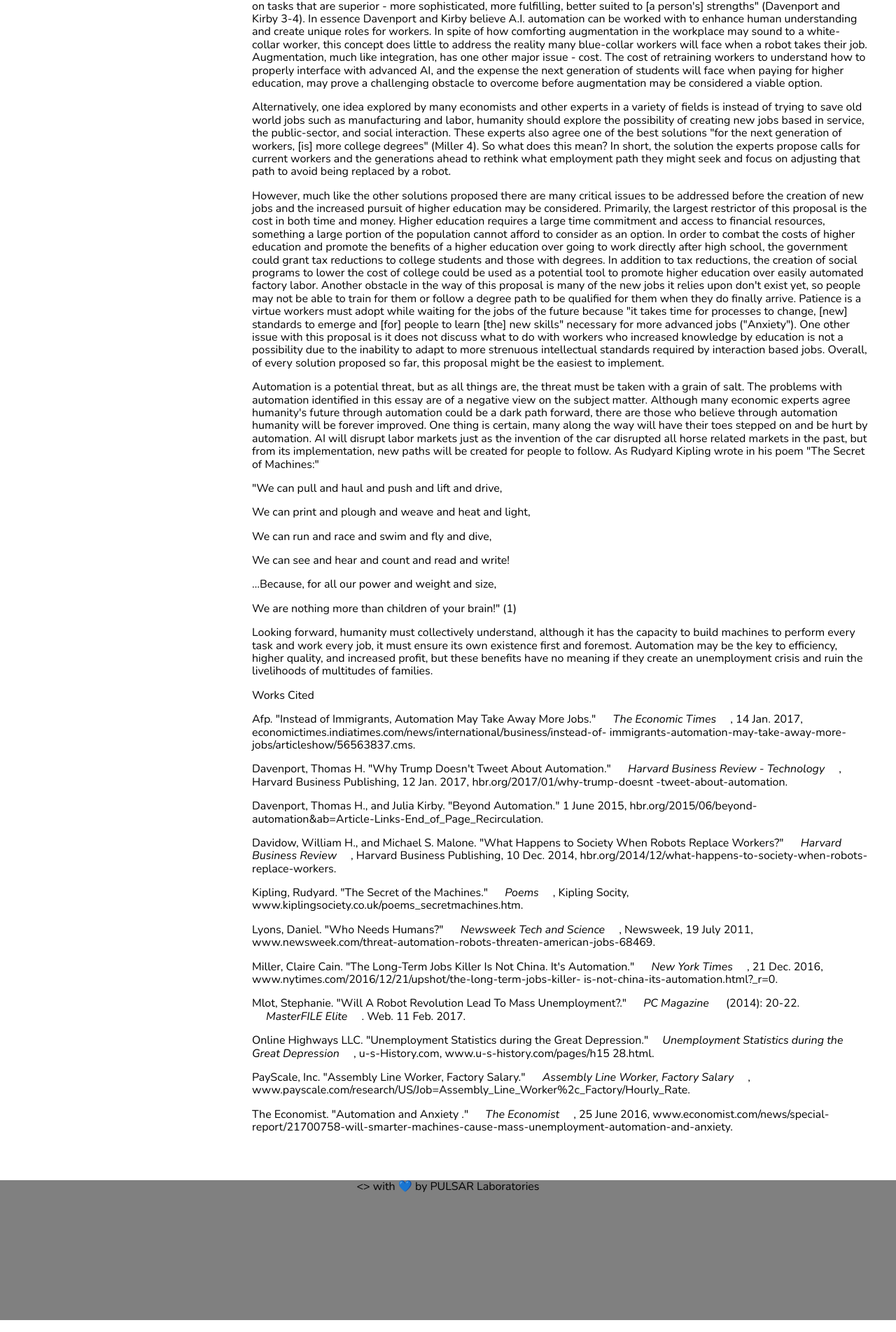
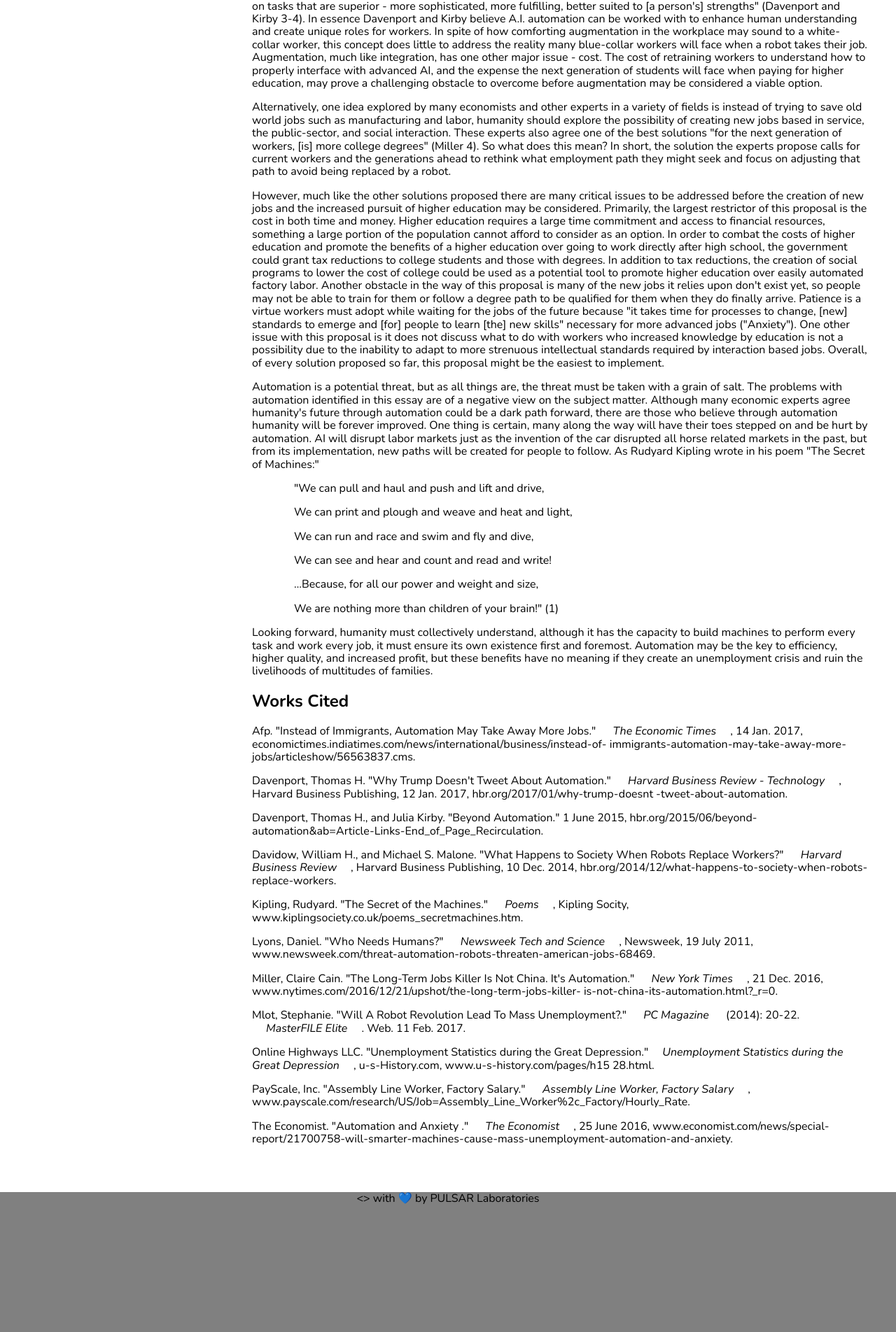
Before and after one commit to jkufa/embyr.github.io, a Jekyll site: the page built from _posts/2017-10-26-Automation.markdown, in a window 1280 px wide. Shown: the part 2962-4866 px from the top of the page at 70% size. Built offline with Jekyll 4.4.1, drawn with Linux system fonts in a browser that asks for light colours.

Commit message:
small formatting changes for block quotes

```diff
--- a/_posts/2017-10-26-Automation.markdown
+++ b/_posts/2017-10-26-Automation.markdown
@@ -35,21 +35,21 @@ However, much like the other solutions proposed there are many critical issues t
 
 Automation is a potential threat, but as all things are, the threat must be taken with a grain of salt. The problems with automation identified in this essay are of a negative view on the subject matter. Although many economic experts agree humanity&#39;s future through automation could be a dark path forward, there are those who believe through automation humanity will be forever improved. One thing is certain, many along the way will have their toes stepped on and be hurt by automation. AI will disrupt labor markets just as the invention of the car disrupted all horse related markets in the past, but from its implementation, new paths will be created for people to follow. As Rudyard Kipling wrote in his poem &quot;The Secret of Machines:&quot;
 
-&quot;We can pull and haul and push and lift and drive,
+>&quot;We can pull and haul and push and lift and drive,
 
-We can print and plough and weave and heat and light,
+>We can print and plough and weave and heat and light,
 
-We can run and race and swim and fly and dive,
+>We can run and race and swim and fly and dive,
 
-We can see and hear and count and read and write!
+>We can see and hear and count and read and write!
 
-...Because, for all our power and weight and size,
+>...Because, for all our power and weight and size,
 
-We are nothing more than children of your brain!&quot; (1)
+>We are nothing more than children of your brain!&quot; (1)
 
 Looking forward, humanity must collectively understand, although it has the capacity to build machines to perform every task and work every job, it must ensure its own existence first and foremost. Automation may be the key to efficiency, higher quality, and increased profit, but these benefits have no meaning if they create an unemployment crisis and ruin the livelihoods of multitudes of families.
 
-Works Cited
+## Works Cited
 
 Afp. &quot;Instead of Immigrants, Automation May Take Away More Jobs.&quot; _The Economic Times_, 14 Jan. 2017, economictimes.indiatimes.com/news/international/business/instead-of- immigrants-automation-may-take-away-more-jobs/articleshow/56563837.cms.
 
```
